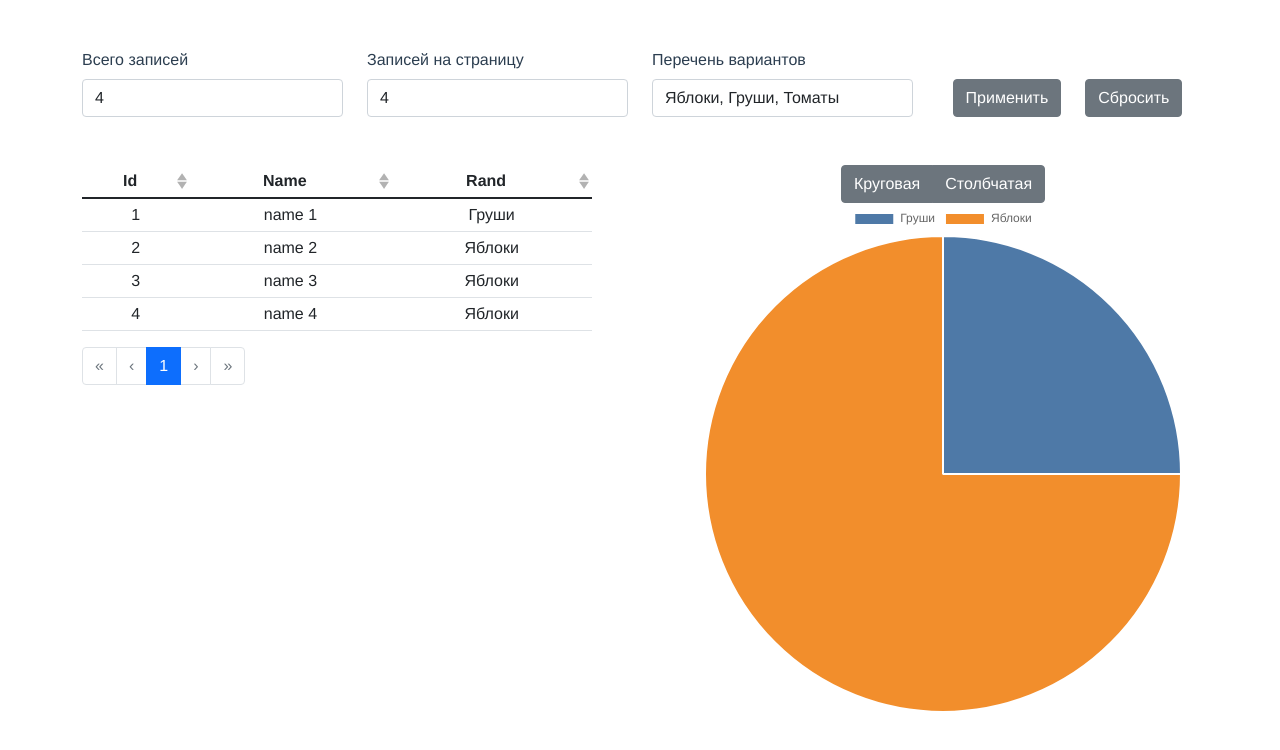
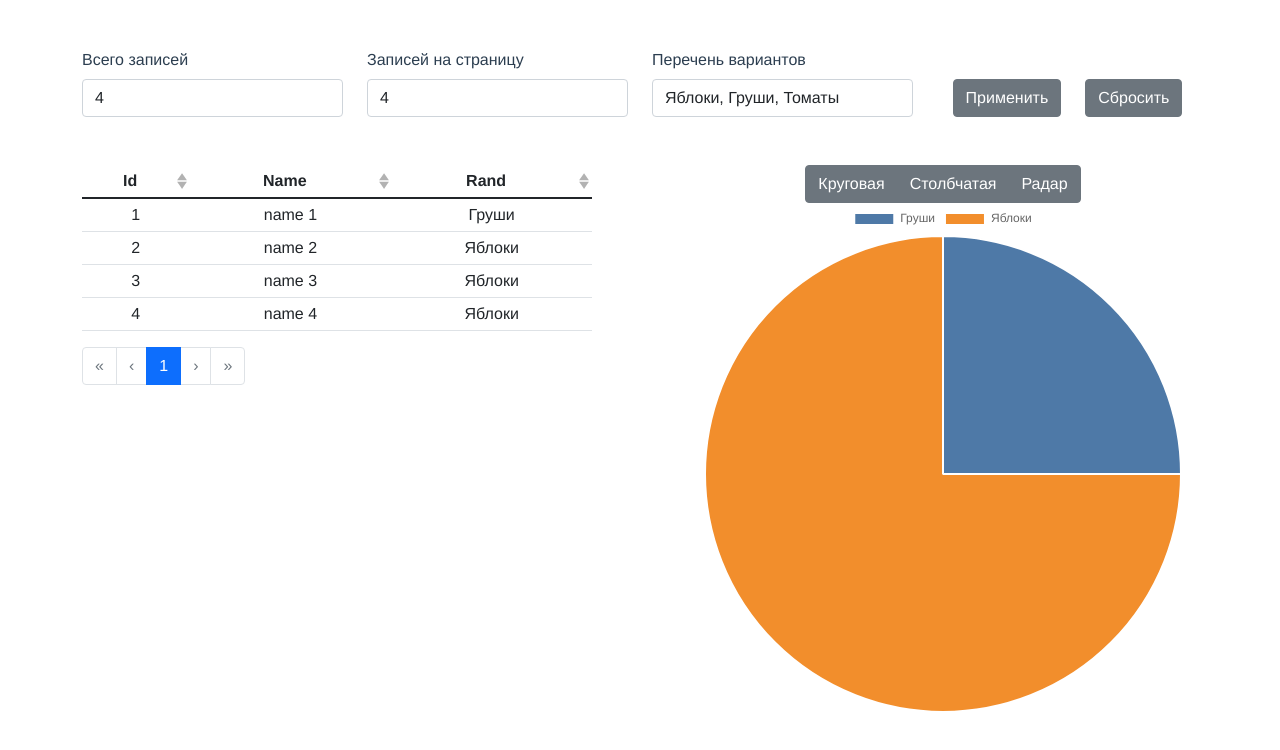
Before and after one commit to nirastor/pangeo-radar, a Vue app: page / in a window 1280 px wide. Shown: the top 750 px of the page. Built offline with nearby package versions, Linux system fonts and the light colour scheme.

Commit message:
Добавил третий вид графика - Для проверки что новый тип добавить быстро - добавил быстро, но затрял уже на его настройках (пока пропущу)

```diff
--- a/src/components/ResultGraph.vue
+++ b/src/components/ResultGraph.vue
@@ -18,7 +18,7 @@
 </template>
 
 <script>
-import { Pie, Bar } from 'vue-chartjs/legacy'
+import { Pie, Bar, Radar } from 'vue-chartjs/legacy'
 
 import {
   Chart as ChartJS,
@@ -29,6 +29,9 @@ import {
   CategoryScale,
   BarElement,
   LinearScale,
+  PointElement,
+  RadialLinearScale,
+  LineElement,
 } from 'chart.js'
 
 ChartJS.register(
@@ -38,11 +41,15 @@ ChartJS.register(
   BarElement,
   LinearScale,
   ArcElement,
-  CategoryScale
+  CategoryScale,
+  PointElement,
+  RadialLinearScale,
+  LineElement
 )
 
 const PIE = 'Pie'
 const BAR = 'Bar'
+const RADAR = 'Radar'
 const CHARTS = {
   [PIE]: { componentName: PIE, displayName: 'Круговая', chartOptions: {} },
   [BAR]: {
@@ -56,10 +63,22 @@ const CHARTS = {
       },
     },
   },
+  [RADAR]: {
+    componentName: RADAR,
+    displayName: 'Радар',
+    chartOptions: {
+      radialLinearScale: {
+        ticks: {
+          min: 0,
+          max: 100,
+        },
+      },
+    },
+  },
 }
 
 export default {
-  components: { Pie, Bar },
+  components: { Pie, Bar, Radar },
   data() {
     return {
       selectedChartType: PIE,
```
